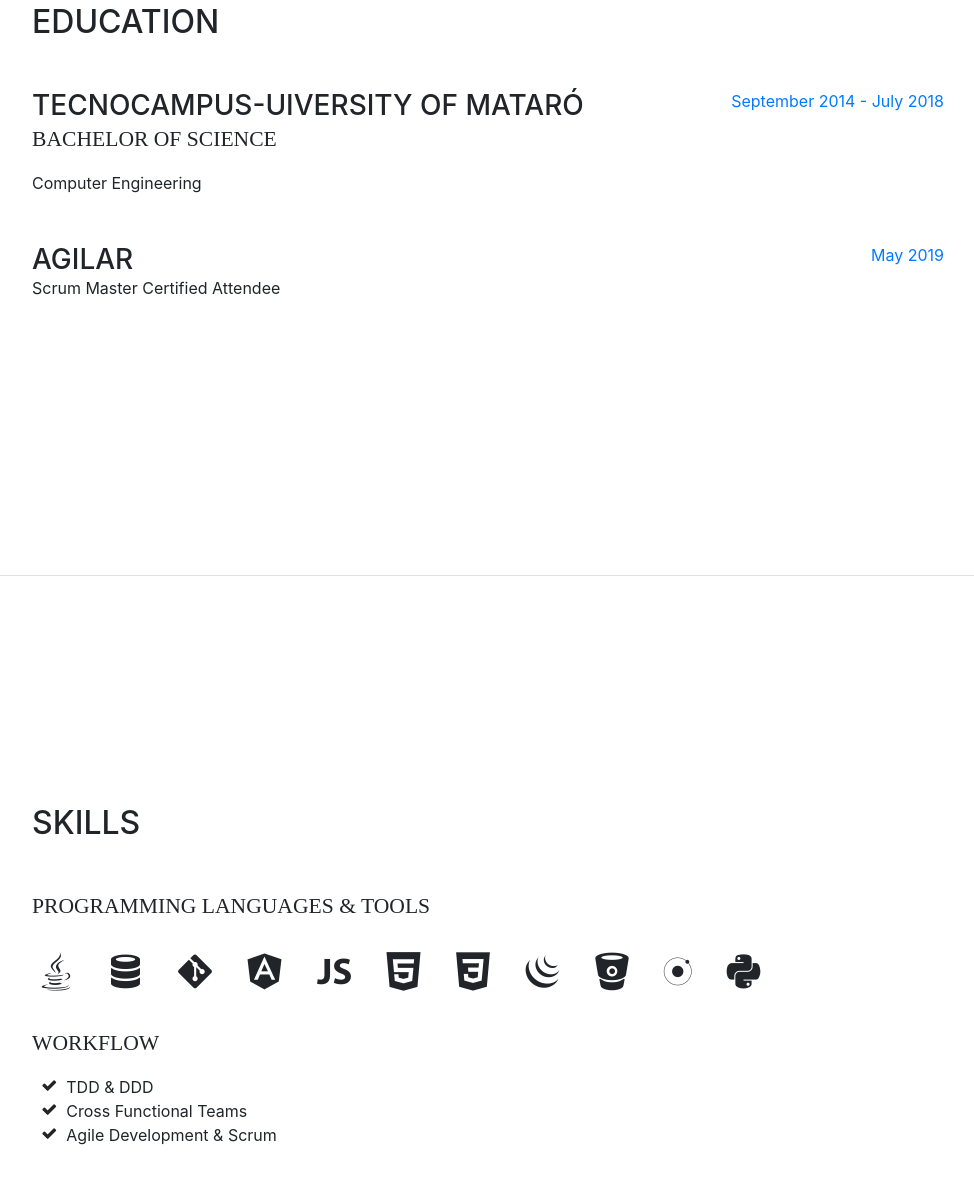
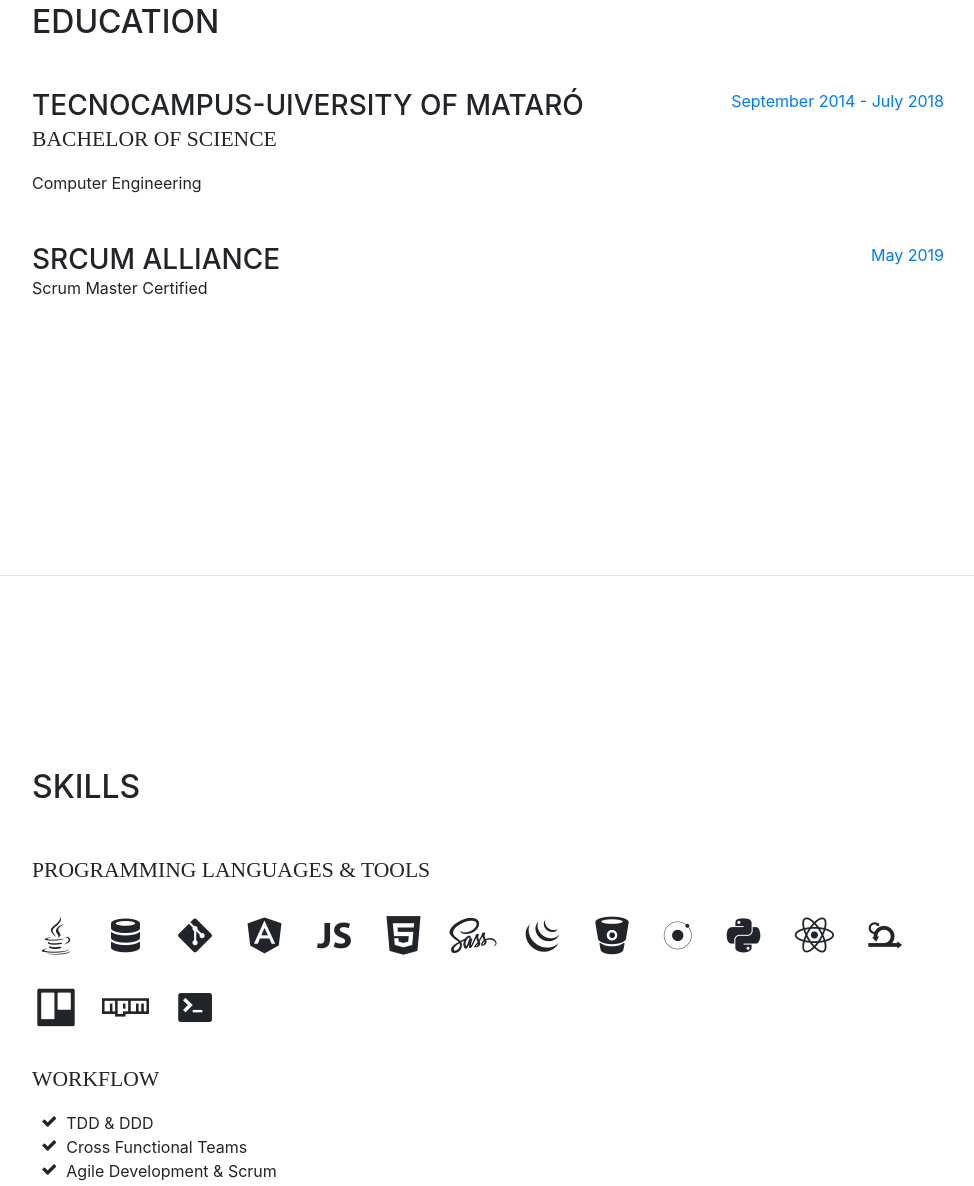
Before and after one commit to AlbertGomezReverter/albertgomezreverter.github.io, a website with bundled scripts: page index.html in a window 1280 px wide. Shown: the part 1824-3010 px from the top of the page, without its empty margins (288-1262 px from the left). Built offline with nearby package versions, Linux system fonts and the light colour scheme; a web font is replaced by a local one.

Commit message:
add changes

```diff
--- a/index.html
+++ b/index.html
@@ -113,7 +113,7 @@
               Drupal by Backend</p>
           </div>
           <div class="resume-date text-md-right">
-            <span class="text-primary">November 2017 - Present</span>
+            <span class="text-primary">November 2017 - September 2018</span>
           </div>
         </div>
 
@@ -138,18 +138,6 @@
             <span class="text-primary">January 2019 - Present</span>
           </div>
         </div>
-
-        <!-- <div class="resume-item d-flex flex-column flex-md-row mb-5">
-            <div class="resume-content mr-auto">
-              <h3 class="mb-0">Junior Web Designer</h3>
-              <div class="subheading mb-3">Shout! Media Productions</div>
-              <p>Podcasting operational change management inside of workflows to establish a framework. Taking seamless key performance indicators offline to maximise the long tail. Keeping your eye on the ball while performing a deep dive on the start-up mentality to derive convergence on cross-platform integration.</p>
-            </div>
-            <div class="resume-date text-md-right">
-              <span class="text-primary">July 2010 - December 2011</span>
-            </div>
-          </div> -->
-
       </div>
 
     </section>
@@ -170,26 +158,13 @@
         </div>
         <div class="resume-item d-flex flex-column flex-md-row mb-5">
           <div class="resume-content mr-auto">
-            <h3 class="mb-0">Agilar</h3>
-            <div>Scrum Master Certified Attendee</div>
+            <h3 class="mb-0">Srcum Alliance</h3>
+            <div>Scrum Master Certified</div>
           </div>
           <div class="resume-date text-md-right">
             <span class="text-primary"> May 2019</span>
           </div>
         </div>
-
-
-
-        <!-- <div class="resume-item d-flex flex-column flex-md-row">
-          <div class="resume-content mr-auto">
-            <h3 class="mb-0">Escola Pia High School</h3>
-            <div class="subheading mb-3">Technologycal Way</div>
-          </div>
-          <div class="resume-date text-md-right">
-            <span class="text-primary">September 2012 - July 2014</span>
-          </div>
-        </div> -->
-
       </div>
     </section>
 
@@ -218,7 +193,7 @@
             <i class="devicons devicons-html5"></i>
           </li>
           <li class="list-inline-item">
-            <i class="devicons devicons-css3"></i>
+            <i class="devicons devicons-sass"></i>
           </li>
           <li class="list-inline-item">
             <i class="devicons devicons-jquery"></i>
@@ -231,6 +206,21 @@
           </li>
           <li class="list-inline-item">
             <i class="devicons devicons-python"></i>
+          </li>
+          <li class="list-inline-item">
+            <i class="devicons devicons-react"></i>
+          </li>
+          <li class="list-inline-item">
+            <i class="devicons devicons-scrum"></i>
+          </li>
+          <li class="list-inline-item">
+            <i class="devicons devicons-trello"></i>
+          </li>
+          <li class="list-inline-item">
+            <i class="devicons devicons-npm"></i>
+          </li>
+          <li class="list-inline-item">
+            <i class="devicons devicons-terminal"></i>
           </li>
         </ul>
 
@@ -254,6 +244,7 @@
         <h2 class="mb-5">Interests</h2>
         <p>Apart from being a developer, I enjoy most of my time playing and seeing basketball, for this reason, I
           studied to be a couch and learn about all basketball magic and of the team.</p>
+        <p>Nowadays I am a President of Club Bàsquet Sant Pol 07, with that opportunity I can learn about management of teams and an economical part of that.</p>
         <p class="mb-0">I also love watching movies and series, no matter the style while maintaining a touch of humor
           and mystery, and I spend a large amount of my free time exploring the latest technolgy advancements.</p>
       </div>
```
Also changed, not shown: package.json (+4 -4 lines), 1 other file.
